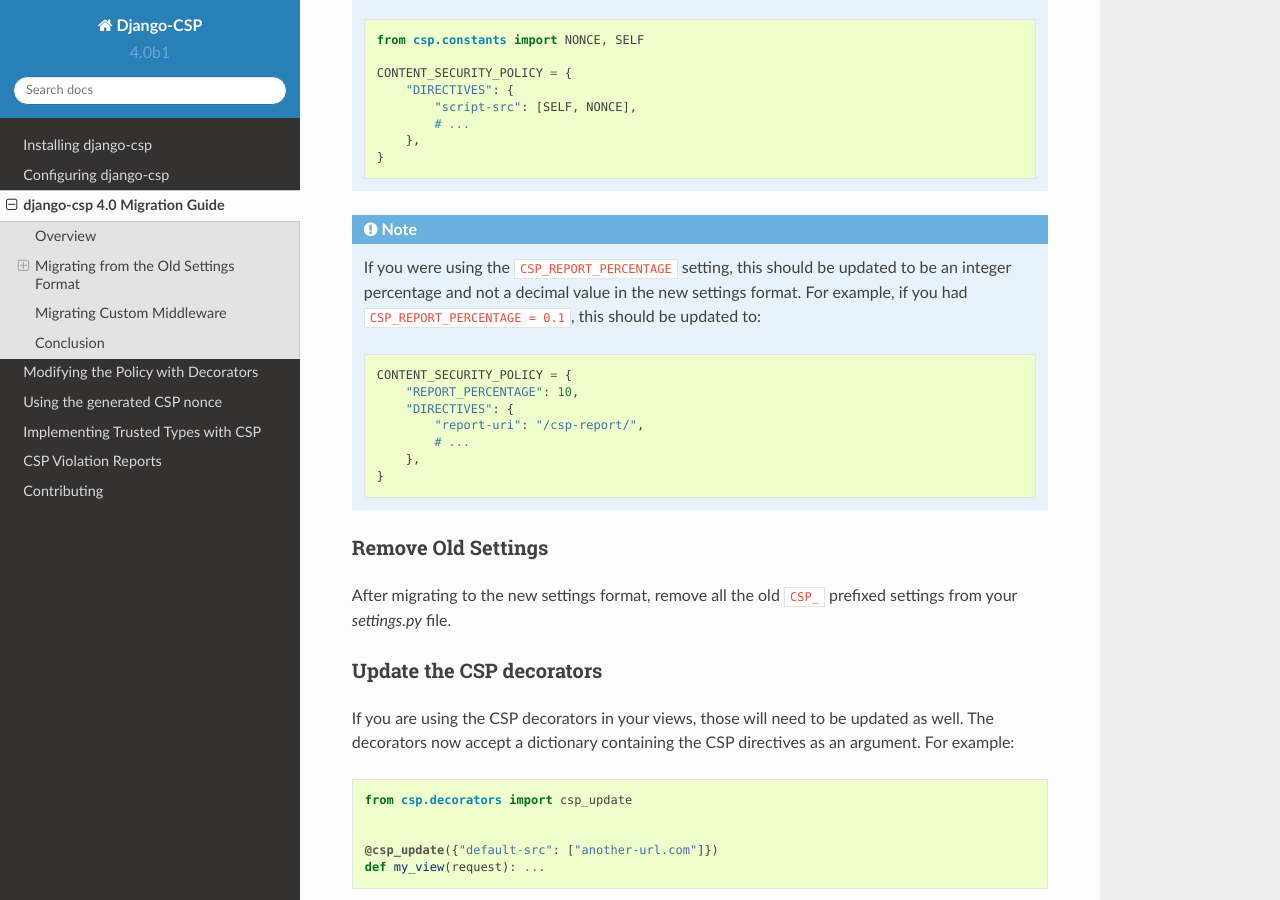
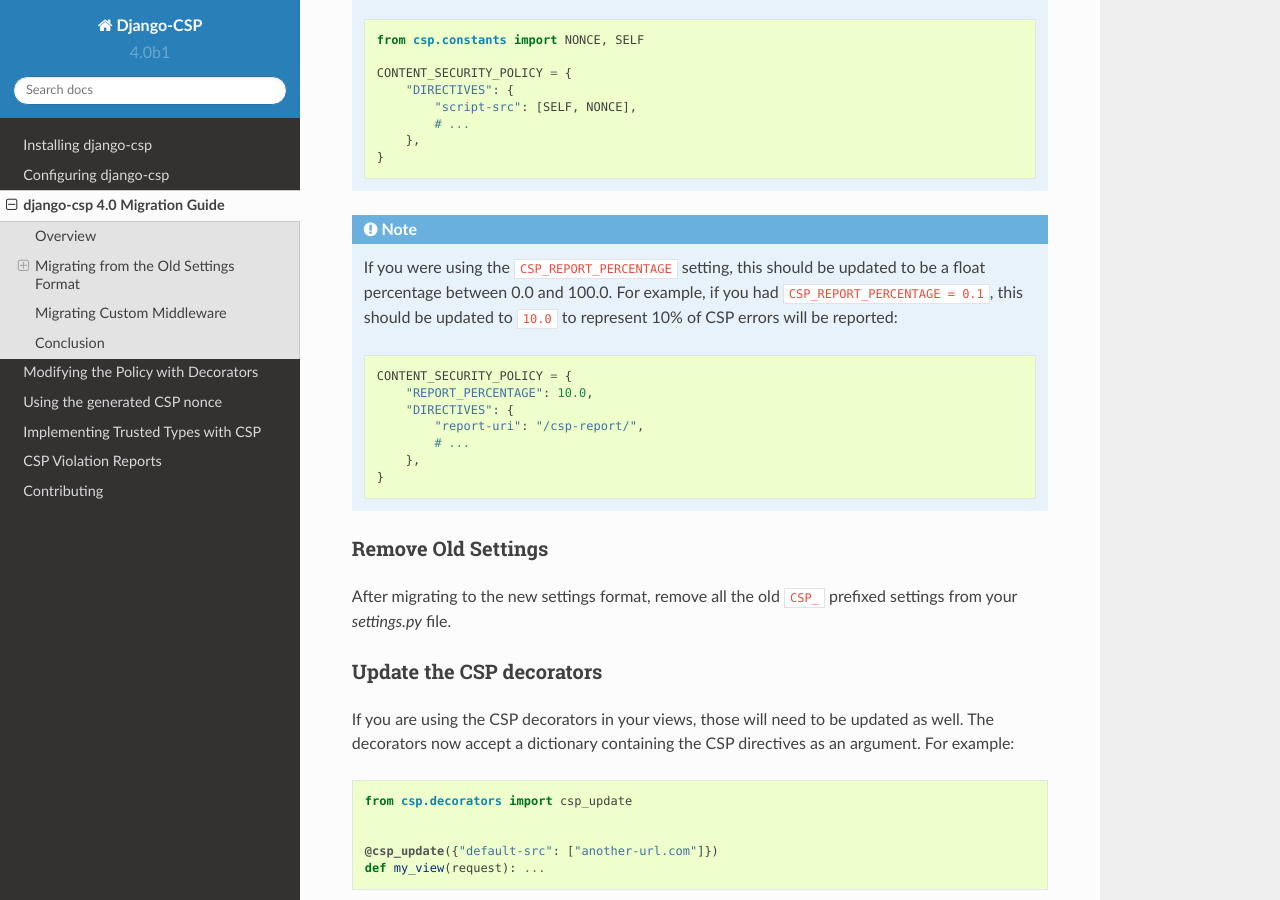
Before and after one commit to mozilla/django-csp, a Sphinx documentation site: the page built from docs/migration-guide.rst, in a window 1280 px wide and 900 px high, scrolled down 2442 px. Built offline with Sphinx 7.4.7 and the Read the Docs theme 2.0.0, drawn with Linux system fonts in a browser that asks for light colours.

Commit message:
Fix #230: Make REPORT_PERCENTAGE a float

```diff
--- a/docs/migration-guide.rst
+++ b/docs/migration-guide.rst
@@ -130,14 +130,14 @@
 
 .. note::
 
-    If you were using the ``CSP_REPORT_PERCENTAGE`` setting, this should be updated to be an integer
-    percentage and not a decimal value in the new settings format. For example, if you had
-    ``CSP_REPORT_PERCENTAGE = 0.1``, this should be updated to:
+    If you were using the ``CSP_REPORT_PERCENTAGE`` setting, this should be updated to be a float
+    percentage between 0.0 and 100.0. For example, if you had ``CSP_REPORT_PERCENTAGE = 0.1``, this
+    should be updated to ``10.0`` to represent 10% of CSP errors will be reported:
 
     .. code-block:: python
 
         CONTENT_SECURITY_POLICY = {
-            "REPORT_PERCENTAGE": 10,
+            "REPORT_PERCENTAGE": 10.0,
             "DIRECTIVES": {
                 "report-uri": "/csp-report/",
                 # ...
--- a/docs/reports.rst
+++ b/docs/reports.rst
@@ -20,7 +20,7 @@
 
 ``REPORT_PERCENTAGE``
     Percentage of requests that should see the ``report-uri`` directive.  Use this to throttle the
-    number of CSP violation reports made to your ``report-uri``. An **integer** between 0 and 100 (0
-    = no reports at all).  Ignored if ``report-uri`` isn't set.
+    number of CSP violation reports made to your ``report-uri``. A **float** between 0.0 and 100.0
+    (0.0 = no reports at all, 100.0 = always report).  Ignored if ``report-uri`` isn't set.
 
 .. _report: http://www.w3.org/TR/CSP/#sample-violation-report
```
Also changed, not shown: docs/configuration.rst (+3 -4 lines), 4 other files.
